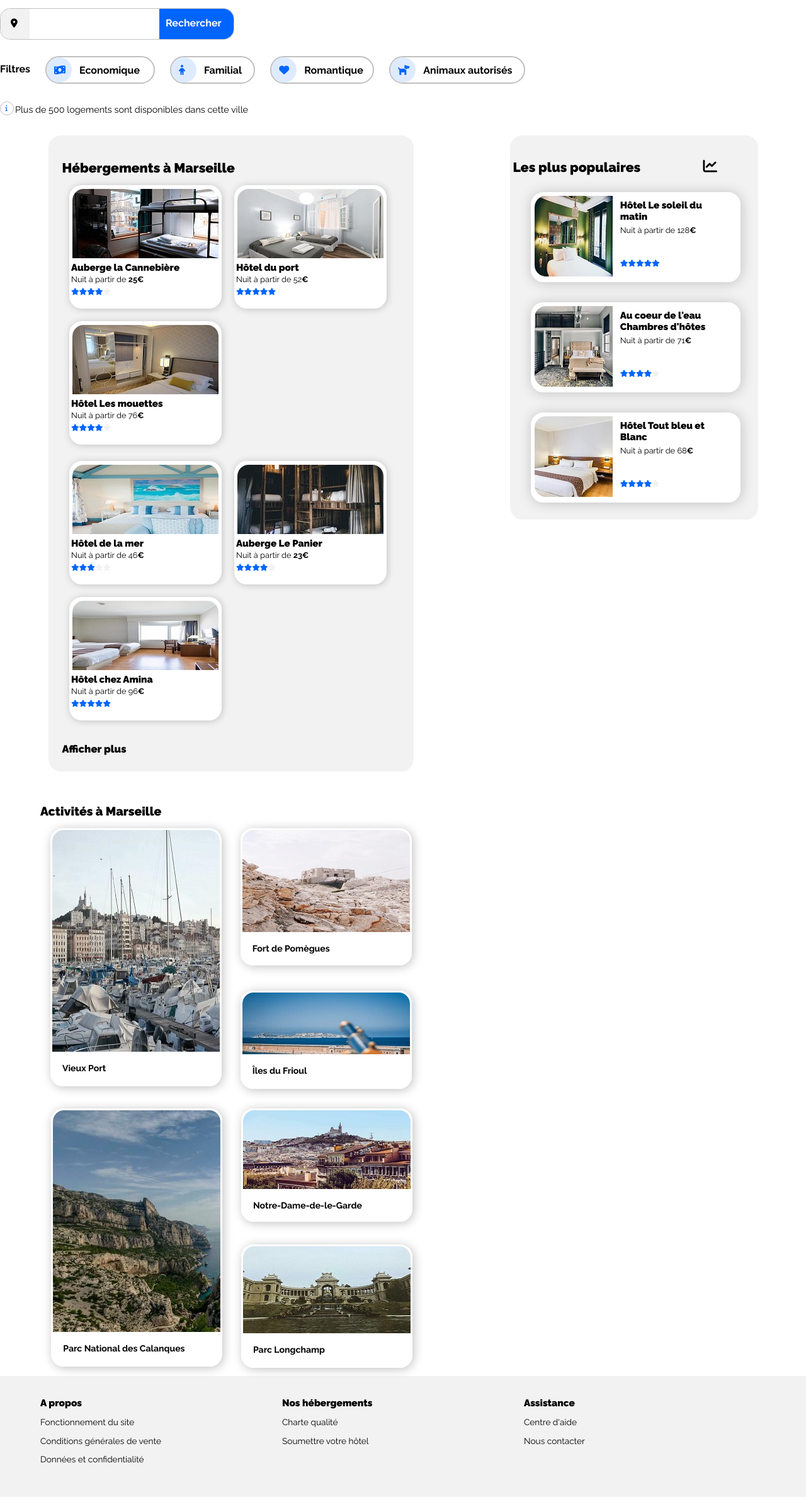
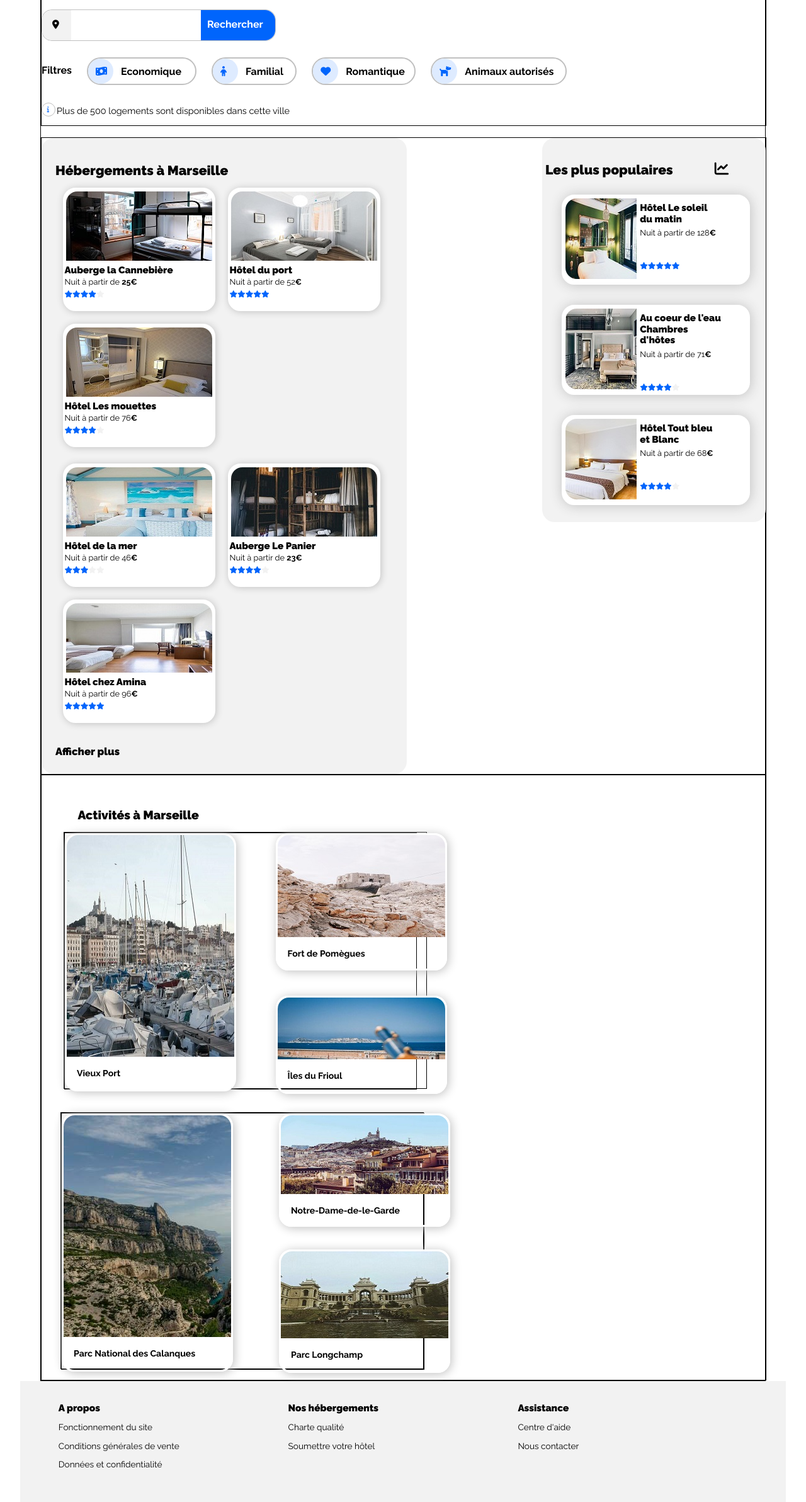
Before and after one commit to tlamarquepro/OCProjetTL, a plain HTML site: page index.html in a window 1280 px wide. Shown: the part 130-2515 px from the top of the page at 63% size. Drawn offline with nearby package versions, Linux system fonts and the light colour scheme.

Commit message:
modification du responsive

```diff
--- a/reservia-css.css
+++ b/reservia-css.css
@@ -1,20 +1,39 @@
+main
+{
+	margin: auto;
+}
 #bloc_page
 {
-	width: auto;
 	margin: auto;
-	max-width: 1600px;
+	max-width: 1700px;
+	margin: 0px 5% 0px 5%;
+	border: 1px black solid;
+}
+.conteneur_sec1
+{
+	display: flex;
+	justify-content: space-between;
+	width: 100%;
+	border: 1px black solid;
 }
 .sec2_texte
 {
 	max-width: 1280px;
 }
-.bloc_sec2
+.conteneur_sec2
 {
-	max-width: 1280px;
+	border: 1px black solid;
+	width: 100%;
+}
+
+{
+	width: 100%;
+	border: 1px black solid;
 }
 .conteneur_head
 {
-	margin: auto;
+	width: 100%;
+	border: 1px black solid;
 }
 .bloc_logonav
 {
@@ -44,6 +63,7 @@
 	font-family: Raleway;
 	font-size: 0.85em;
 	padding-top: 30px;
+	border: 2px white solid;
 
 }
 .nav_act
@@ -54,7 +74,7 @@
 	font-family: Raleway;
 	font-size: 0.85em;
 	padding-top: 30px;
-
+	border: 2px white solid;
 }
 .nav_sins
 {
@@ -63,6 +83,7 @@
 	text-align: center;
 	font-family: Raleway;
 	font-size: 0.85em;
+	border: 2px white solid;
 
 }
 .nav_heb:hover
@@ -295,12 +316,7 @@
 {
 	width: 700px;
 }
-.conteneur_sec1
-{
-	display: flex;
-	justify-content: space-around;
-	width: 100%;
-}
+
 	      /*Les hebergements_images de fonds*/
 	.Aubergela
 	{
@@ -556,15 +572,15 @@
 	}
 	.bloc_sec2
 	{
-		width: 90%;
 		height: 464px;
 		display: flex;
-		margin: auto;
+
 	}
 	.bloc_img31
 	{
 		width: 50%;
 		height: 406px;
+		border: 1px black solid;
 	}
 	.bloc_sec2-1
 	{
@@ -573,6 +589,8 @@
 		margin-right: 5%;
 		display: flex;
 		justify-content: space-between;
+		border: 1px black solid;
+
 	}
 	.vieux
 	{
@@ -589,7 +607,7 @@
 	}
 	.fort
 	{
-		width: 46%;
+		width: 40%;
 		height: 406px;
 	}
 	.fort1
@@ -627,14 +645,16 @@
 	{
 		width: 50%;
 		height: 406px;
+		border: 1px black solid;
+		margin-left: 30px;
 	}
 	.bloc_sec2-2
 	{
-		width: 97%;
+		width: 100%;
 		height: 406px;
-		margin-left: 3%;
 		display: flex;
 		justify-content: space-between;
+		border: 1px black solid;
 	}
 	.parc
 	{
@@ -650,7 +670,7 @@
 	}
 	.notre
 	{
-		width: 46%;
+		width: 40%;
 		height: 406px;
 	}
 	.notre1
@@ -707,9 +727,8 @@
 		background-color: #F2F2F2;
 		display: flex;
 		justify-content: center;
-		width: 100%;
+		width: 95%;
 		height: 192px;
-		max-width: 1400px;
 		margin: auto;
 	}
 	.propos, .Nos, .Assist
@@ -744,14 +763,15 @@ a
 	text-decoration: none;
 	color: black;
 }
-@media all and (max-width: 1352px)
+@media all and (min-width: 1700px)
 {
-	.nav1
+	#bloc_page
 	{
-		margin-left: auto;
+		margin: auto;
+		border: 1px black solid;
 	}
 }
-@media all and (max-width: 1300px)
+@media all and (max-width: 1400px)
 {
 	#bloc_images1, #bloc_images2
 	{
@@ -774,7 +794,53 @@ a
 	.bloc_img31
 	{
 		margin-bottom: 20px;
-		margin-left: 16px;
+		margin-left: 35px;
+	}
+}
+@media all and (min-width: 1360px)
+{
+	.bloc_images3
+	{
+		width: 330px;
+	}
+	.textlog
+	{
+		width: 330px;
+	}
+	#sec1_heberg
+	{
+		width: 830px;
+	}
+	#bloc_lesplus
+	{
+		width: 380px;
+		margin-left: 30px;
+	}
+}
+@media all and (max-width: 1352px)
+{
+	.nav1
+	{
+		margin-left: auto;
+	}
+}
+@media all and (min-width: 1270px)
+{
+	#bloc_images1, #bloc_images2
+	{
+		width: 96%;
+		margin-left: 5%;
+	}
+}
+@media all and (max-width: 1200px)
+{
+	#bloc_lesplus
+	{
+		width: 500px;
+	}
+	#sec1_heberg
+	{
+		width: 600px;
 	}
 }
 @media all and (max-width: 1195px)
@@ -904,6 +970,11 @@ a
 }
 @media all and (max-width: 700px)
 {
+	#bloc_page
+	{
+		margin-left: 0px;
+		margin-right: 0px;
+	}
 	.conteneur_sec1
 	{
 		flex-wrap: wrap;
@@ -961,7 +1032,6 @@ a
 	{
 		margin-left: 20px;
 	}
-
 }
 @media all and (max-width: 593px)
 {
@@ -1010,11 +1080,14 @@ a
 	.nav_sins:hover
 	{
 		border-top: none;
+
 	}
 	.nav_heb, .nav_act
 	{
 		width: 160px;
 		height: 30px;
+		border-bottom: 2px grey solid;
+		border: 1px black solid;
 	}
 	.nav_heb:hover, .nav_act:hover
 	{
@@ -1146,76 +1219,3 @@ a
 		width: 220px;
 	}
 }
-@media all and (min-width: 1360px)
-{
-	.bloc_images3
-	{
-		width: 330px;
-	}
-	.textlog
-	{
-		width: 330px;
-	}
-	#sec1_heberg
-	{
-		width: 830px;
-	}
-	#bloc_lesplus
-	{
-		width: 380px;
-		margin-left: 30px;
-	}
-	.conteneur_sec1
-	{
-		justify-content: center;
-	}
-}
-@media all and (min-width: 1270px)
-{
-	#bloc_images1, #bloc_images2
-	{
-		width: 96%;
-		margin-left: 5%;
-	}
-}
-@media all and (min-width: 1600px)
-{
-	#bloc_lesplus
-	{
-		width: 400px;
-	}
-	#sec1_heberg
-	{
-		width: 850px;
-
-	}
-	.conteneur_head
-	{
-		width: 1300px;
-	}
-	.conteneur_sec2
-	{
-		width: 1600px;
-
-	}
-	.bloc_sec2
-	{
-		width: 100%;
-
-	}
-	.footer
-	{
-		width: 1350px;
-	}
-}
-@media all and (max-width: 1200px)
-{
-	#bloc_lesplus
-	{
-		width: 500px;
-	}
-	#sec1_heberg
-	{
-		width: 600px;
-	}
-}
```
